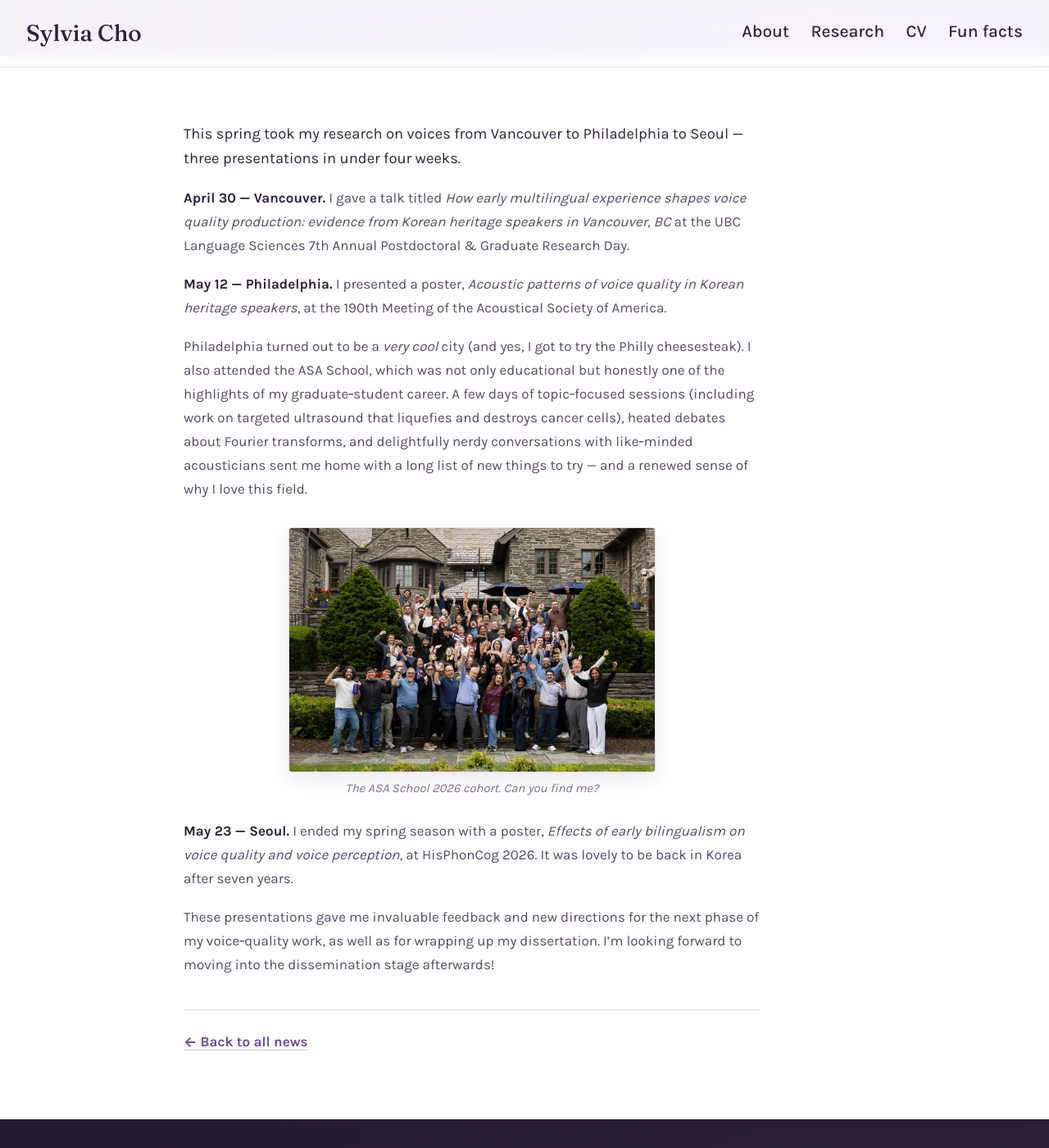
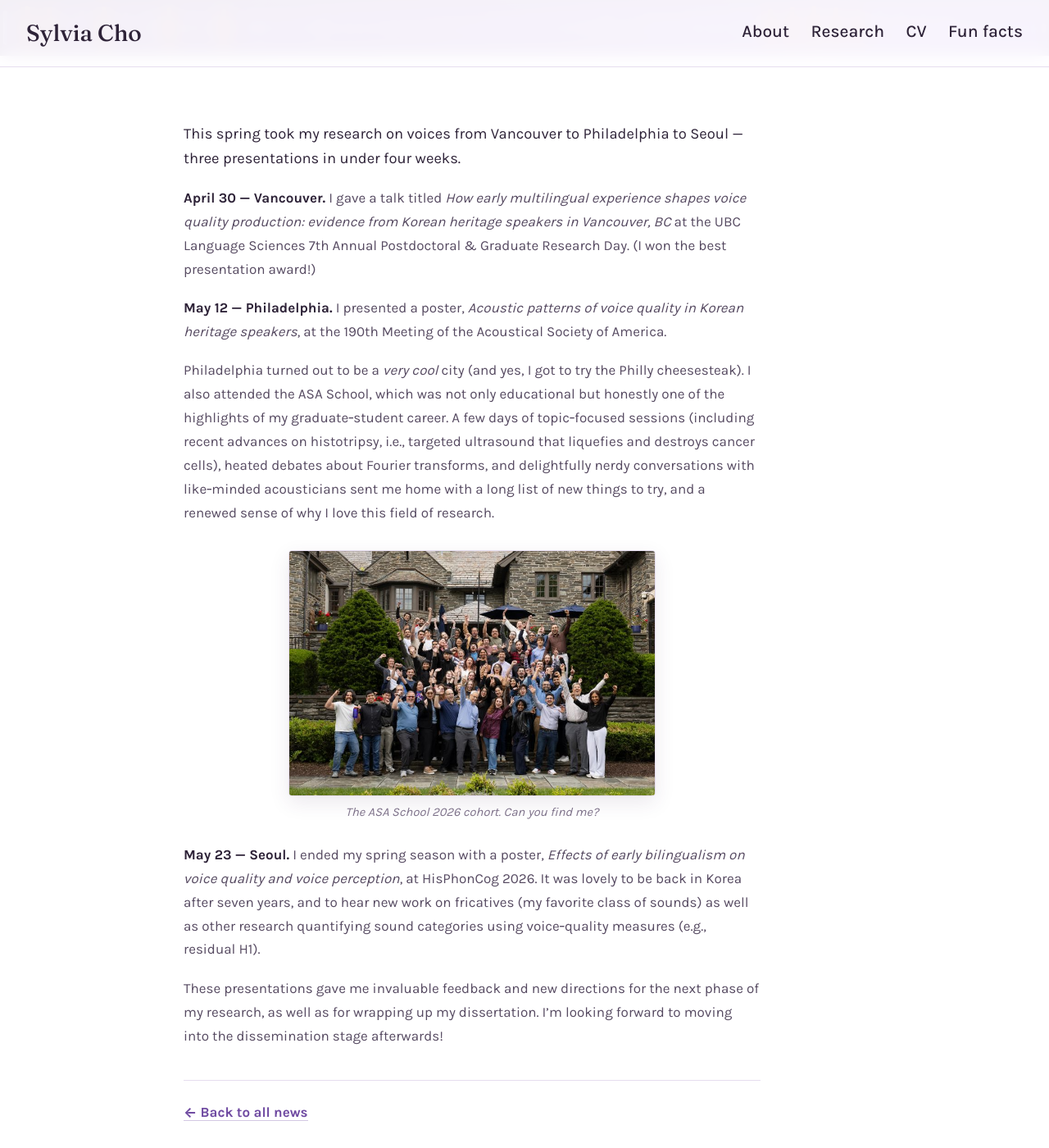
Before and after one commit to sylviacho247/sylviacho247.github.io, a Jekyll site: the page built from _news/2026-05-30-spring-conferences.md, in a window 1280 px wide and 1400 px high, scrolled down 406 px. Shown: the whole window at 82% size. Built offline with Jekyll 4.4.1, drawn with Linux system fonts in a browser that asks for light colours.

Commit message:
Update 2026-05-30-spring-conferences.md

```diff
--- a/_news/2026-05-30-spring-conferences.md
+++ b/_news/2026-05-30-spring-conferences.md
@@ -6,16 +6,16 @@ summary: "A spring of voice research: Vancouver, Philadelphia, and Seoul."
 
 This spring took my research on voices from Vancouver to Philadelphia to Seoul — three presentations in under four weeks.
 
-**April 30 — Vancouver.** I gave a talk titled *How early multilingual experience shapes voice quality production: evidence from Korean heritage speakers in Vancouver, BC* at the UBC Language Sciences 7th Annual Postdoctoral &amp; Graduate Research Day.
+**April 30 — Vancouver.** I gave a talk titled *How early multilingual experience shapes voice quality production: evidence from Korean heritage speakers in Vancouver, BC* at the UBC Language Sciences 7th Annual Postdoctoral &amp; Graduate Research Day. (I won the best presentation award!)
 
 **May 12 — Philadelphia.** I presented a poster, *Acoustic patterns of voice quality in Korean heritage speakers*, at the 190th Meeting of the Acoustical Society of America.
 
-Philadelphia turned out to be a *very cool* city (and yes, I got to try the Philly cheesesteak). I also attended the ASA School, which was not only educational but honestly one of the highlights of my graduate‑student career. A few days of topic‑focused sessions (including work on targeted ultrasound that liquefies and destroys cancer cells), heated debates about Fourier transforms, and delightfully nerdy conversations with like‑minded acousticians sent me home with a long list of new things to try — and a renewed sense of why I love this field.
+Philadelphia turned out to be a *very cool* city (and yes, I got to try the Philly cheesesteak). I also attended the ASA School, which was not only educational but honestly one of the highlights of my graduate‑student career. A few days of topic‑focused sessions (including recent advances on histotripsy, i.e., targeted ultrasound that liquefies and destroys cancer cells), heated debates about Fourier transforms, and delightfully nerdy conversations with like‑minded acousticians sent me home with a long list of new things to try, and a renewed sense of why I love this field of research.
 
 ![The ASA School 2026 group, cheering on the steps of a stone house in Philadelphia](/images/asa-school-2026.jpg)
 
 <p class="caption">The ASA School 2026 cohort. Can you find me?</p>
 
-**May 23 — Seoul.** I ended my spring season with a poster, *Effects of early bilingualism on voice quality and voice perception*, at HisPhonCog 2026. It was lovely to be back in Korea after seven years.
+**May 23 — Seoul.** I ended my spring season with a poster, *Effects of early bilingualism on voice quality and voice perception*, at HisPhonCog 2026. It was lovely to be back in Korea after seven years, and to hear new work on fricatives (my favorite class of sounds) as well as other research quantifying sound categories using voice‑quality measures (e.g., residual H1).
 
-These presentations gave me invaluable feedback and new directions for the next phase of my voice‑quality work, as well as for wrapping up my dissertation. I’m looking forward to moving into the dissemination stage afterwards!
+These presentations gave me invaluable feedback and new directions for the next phase of my research, as well as for wrapping up my dissertation. I’m looking forward to moving into the dissemination stage afterwards!
```
